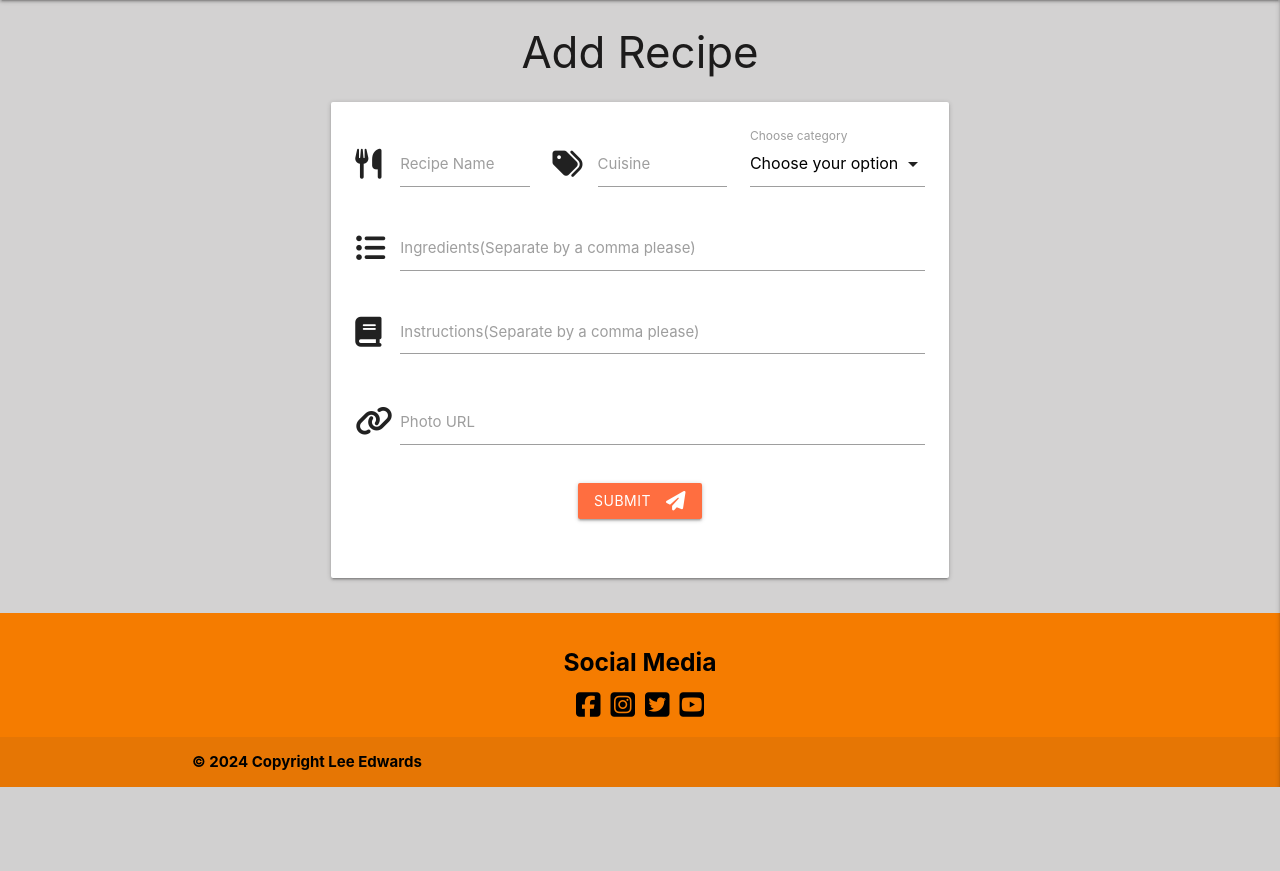
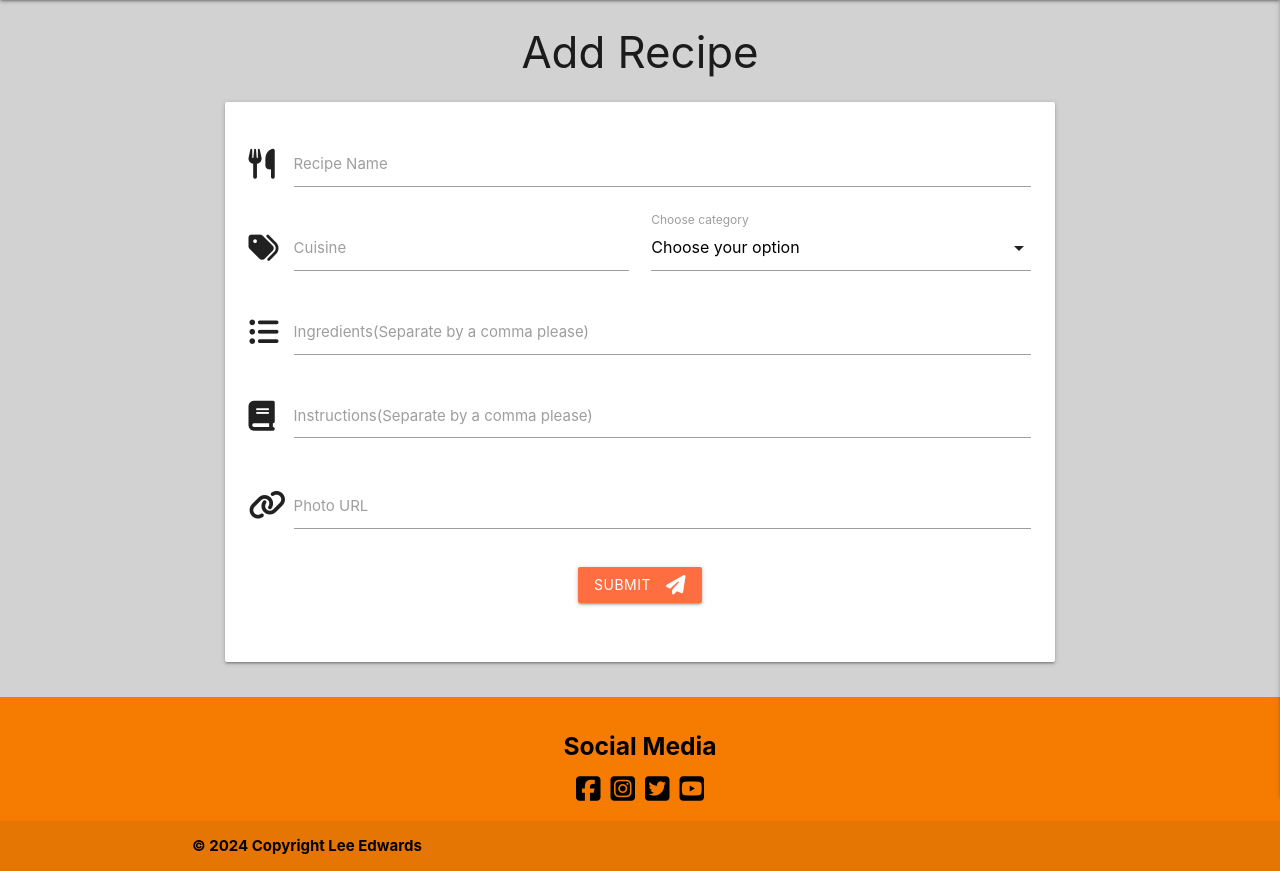
Before and after one commit to LeeEd1/MS3-project, a Flask app: page /add_recipe in a window 1280 px wide. Shown: the part 64-935 px from the top of the page. Before the commit the page ends 851 px from the top, so only its background shows below. Run offline with Flask 3, Linux system fonts and the light colour scheme; the visitor is signed in with stand-in values (Sample User, id 1); data that the repository does not hold is empty; some libraries are stand-ins or nearby versions.

Commit message:
Correcting issues with form on medium devices

```diff
--- a/templates/add_recipe.html
+++ b/templates/add_recipe.html
@@ -4,23 +4,23 @@
     <h3 class="center-align">Add Recipe</h3>
     <!-- Add recipe form -->
     <div class="row">
-        <form class="col s12 m6 offset-m3" method="POST" action="{{ url_for('add_recipe') }}">
+        <form class="col s12 m8 offset-m2" method="POST" action="{{ url_for('add_recipe') }}">
             <div class="card-panel">
                 <div class="row">
                     <!-- Recipe name -->
-                    <div class="input-field col s12 m4">
+                    <div class="input-field col s12 m12">
                         <i class="prefix fas fa-utensils"></i>
                         <input id="recipe_name" name="recipe_name" type="text" class="validate" required>
                         <label for="recipe_name">Recipe Name</label>
                     </div>
                     <!-- Recipe cuisine -->
-                    <div class="input-field col s12 m4">
+                    <div class="input-field col s12 m6">
                         <i class="prefix fas fa-tags"></i>
                         <input id="cuisine" name="cuisine" type="text" class="validate" required>
                         <label for="cuisine">Cuisine</label>
                     </div>
                     <!-- Category selection -->
-                    <div class="input-field col s12 m4">
+                    <div class="input-field col s12 m6">
                         <select id="category_name" name="category_name" class="validate" required>
                           <option value="" disabled selected>Choose your option</option>
                           {% for category in categories %}
```
